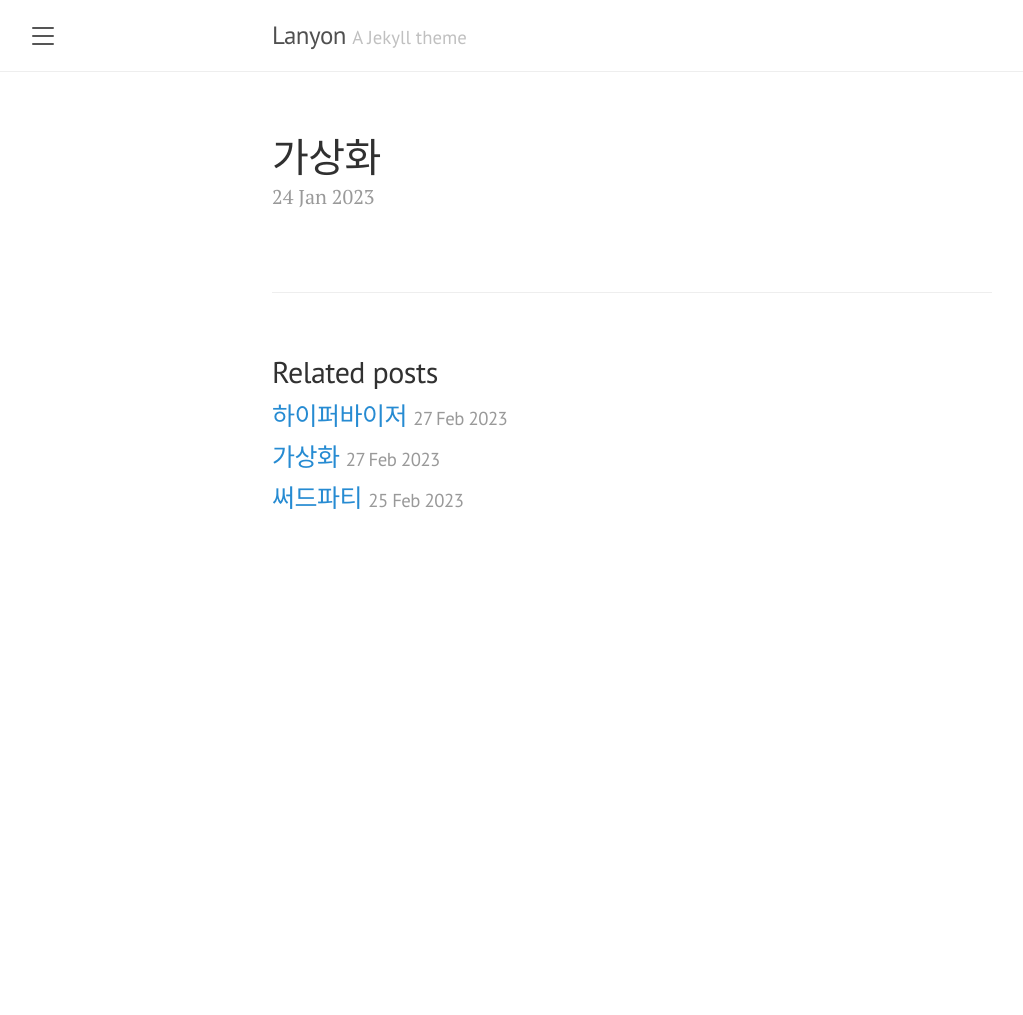
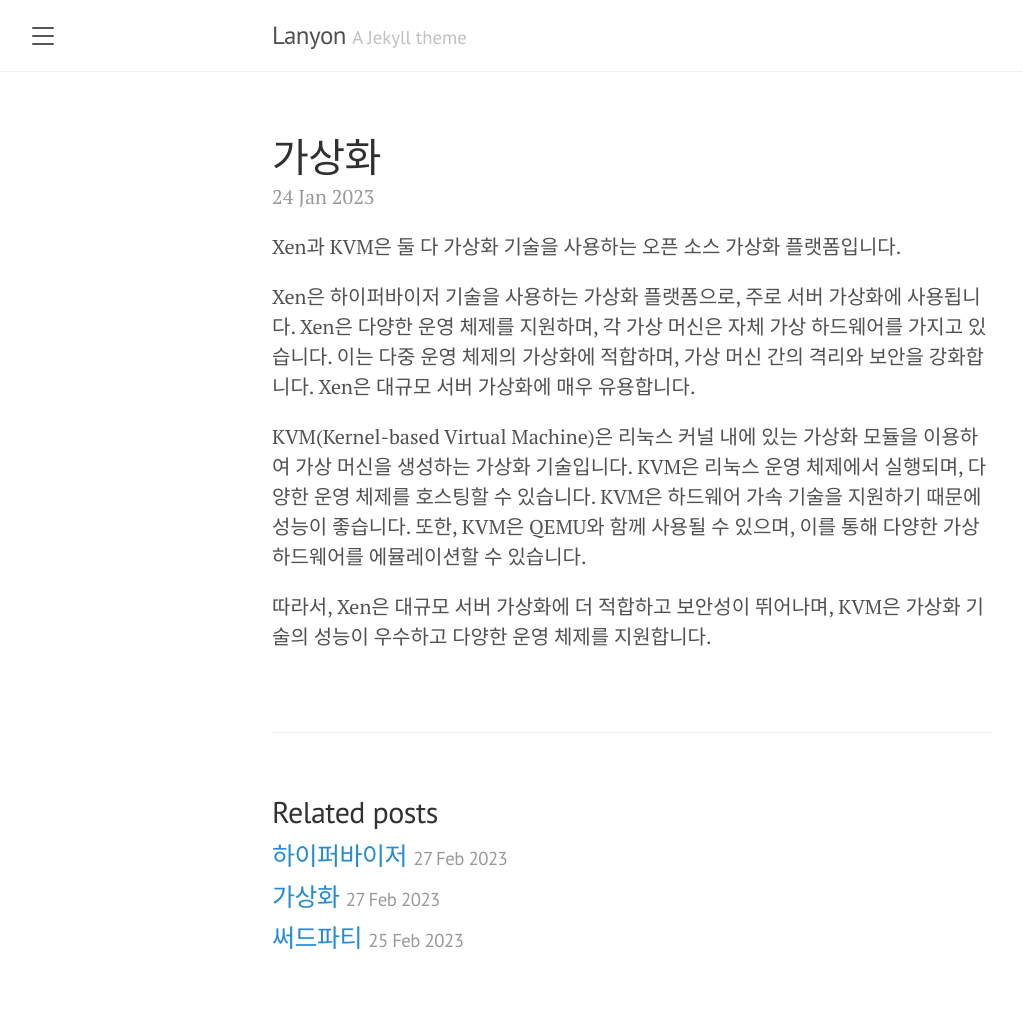
Before and after one commit to mycookie1/mycookie1.github.io, a Jekyll site: the page built from _posts/2023-01-24-kvm,xen.md, in a window 1280 px wide. Shown: the whole page, without its empty margins (8-1031 px from the left). Built offline with Jekyll 4.4.1, drawn with Linux system fonts in a browser that asks for light colours; a file with an impossible date is left out; before the commit the page ends 900 px from its top, so only the background shows below that.

Commit message:
[feat] xen, kvm

```diff
--- a/_posts/2023-01-24-kvm,xen.md
+++ b/_posts/2023-01-24-kvm,xen.md
@@ -4,3 +4,10 @@ title:  "가상화"
 category: Project
 tags: [kvm, xen]
 ---
+Xen과 KVM은 둘 다 가상화 기술을 사용하는 오픈 소스 가상화 플랫폼입니다.
+
+Xen은 하이퍼바이저 기술을 사용하는 가상화 플랫폼으로, 주로 서버 가상화에 사용됩니다. Xen은 다양한 운영 체제를 지원하며, 각 가상 머신은 자체 가상 하드웨어를 가지고 있습니다. 이는 다중 운영 체제의 가상화에 적합하며, 가상 머신 간의 격리와 보안을 강화합니다. Xen은 대규모 서버 가상화에 매우 유용합니다.
+
+KVM(Kernel-based Virtual Machine)은 리눅스 커널 내에 있는 가상화 모듈을 이용하여 가상 머신을 생성하는 가상화 기술입니다. KVM은 리눅스 운영 체제에서 실행되며, 다양한 운영 체제를 호스팅할 수 있습니다. KVM은 하드웨어 가속 기술을 지원하기 때문에 성능이 좋습니다. 또한, KVM은 QEMU와 함께 사용될 수 있으며, 이를 통해 다양한 가상 하드웨어를 에뮬레이션할 수 있습니다.
+
+따라서, Xen은 대규모 서버 가상화에 더 적합하고 보안성이 뛰어나며, KVM은 가상화 기술의 성능이 우수하고 다양한 운영 체제를 지원합니다.
```
